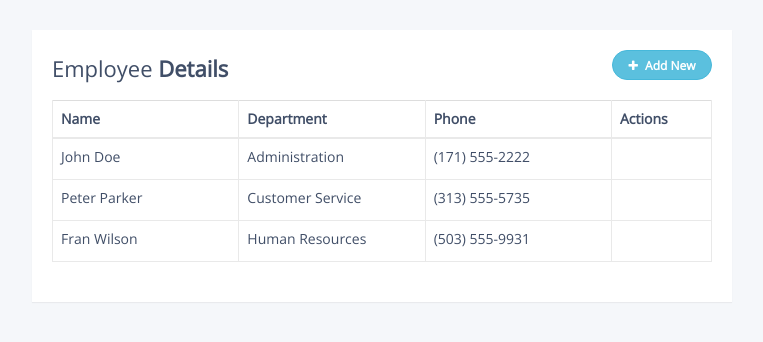
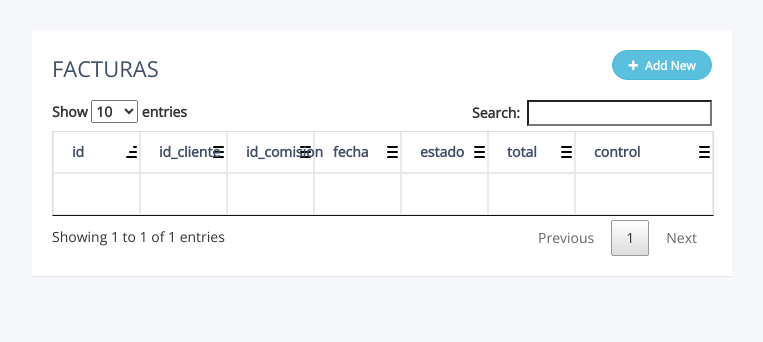
Before and after one commit to melquizedecm/tallerSoftware, a PHP site: page /Views/facturas/index.php in a window 1280 px wide. Shown: the top 342 px of the page, without its empty margins (258-1021 px from the left). Run offline with PHP 8.4, Linux system fonts and the light colour scheme; some libraries are stand-ins or nearby versions.

Commit message:
archivo de vista de facturas

```diff
--- a/Views/facturas/index.php
+++ b/Views/facturas/index.php
@@ -17,8 +17,11 @@
 <link rel="stylesheet" href="https://fonts.googleapis.com/icon?family=Material+Icons">
 <link rel="stylesheet" href="https://maxcdn.bootstrapcdn.com/font-awesome/4.7.0/css/font-awesome.min.css">
 <link rel="stylesheet" href="https://maxcdn.bootstrapcdn.com/bootstrap/3.3.7/css/bootstrap.min.css">
+<link rel="stylesheet" href="https://cdn.datatables.net/1.10.19/css/jquery.dataTables.min.css">
+<script src="https://code.jquery.com/jquery-3.3.1.js"></script>
 <script src="https://ajax.googleapis.com/ajax/libs/jquery/1.12.4/jquery.min.js"></script>
 <script src="https://maxcdn.bootstrapcdn.com/bootstrap/3.3.7/js/bootstrap.min.js"></script>
+<script src="https://cdn.datatables.net/1.10.19/js/jquery.dataTables.min.js"></script>
 <style type="text/css">
     body {
         color: #404E67;
@@ -106,6 +109,8 @@
 </style>
 <script type="text/javascript">
 $(document).ready(function(){
+    $('#tablaFactura').DataTable();
+
 	$('[data-toggle="tooltip"]').tooltip();
 	var actions = $("table td:last-child").html();
 	// Append table with add row form on add new button click
@@ -113,9 +118,13 @@ $(document).ready(function(){
 		$(this).attr("disabled", "disabled");
 		var index = $("table tbody tr:last-child").index();
         var row = '<tr>' +
-            '<td><input type="text" class="form-control" name="name" id="name"></td>' +
-            '<td><input type="text" class="form-control" name="department" id="department"></td>' +
-            '<td><input type="text" class="form-control" name="phone" id="phone"></td>' +
+            '<td><input type="text" class="form-control" name="id" id="id"></td>' +
+            '<td><input type="text" class="form-control" name="id_cliente" id="id_cliente"></td>' +
+            '<td><input type="text" class="form-control" name="id_comision" id="id_comision"></td>' +
+            '<td><input type="text" class="form-control" name="fecha" id="estado"></td>' +
+            '<td><input type="text" class="form-control" name="estado" id="estado"></td>' +
+            '<td><input type="text" class="form-control" name="total" id="total"></td>' +
+
 			'<td>' + actions + '</td>' +
         '</tr>';
     	$("table").append(row);
@@ -164,46 +173,32 @@ $(document).ready(function(){
         <div class="table-wrapper">
             <div class="table-title">
                 <div class="row">
-                    <div class="col-sm-8"><h2>Employee <b>Details</b></h2></div>
+                    <div class="col-sm-8"><h2>FACTURAS </h2></div>
                     <div class="col-sm-4">
                         <button type="button" class="btn btn-info add-new"><i class="fa fa-plus"></i> Add New</button>
                     </div>
                 </div>
             </div>
-            <table class="table table-bordered">
+            <table class="table table-bordered" id="tablaFactura">
                 <thead>
                     <tr>
-                        <th>Name</th>
-                        <th>Department</th>
-                        <th>Phone</th>
-                        <th>Actions</th>
+                        <th>id</th>
+                        <th>id_cliente</th>
+                        <th>id_comision</th>
+                        <th>fecha</th>
+                        <th>estado</th>
+                        <th>total</th>
+                        <th>control</th>
                     </tr>
                 </thead>
                 <tbody>
                     <tr>
-                        <td>John Doe</td>
-                        <td>Administration</td>
-                        <td>(171) 555-2222</td>
-                        <td>
-							<a class="add" title="Add" data-toggle="tooltip"><i class="material-icons">&#xE03B;</i></a>
-                            <a class="edit" title="Edit" data-toggle="tooltip"><i class="material-icons">&#xE254;</i></a>
-                            <a class="delete" title="Delete" data-toggle="tooltip"><i class="material-icons">&#xE872;</i></a>
-                        </td>
-                    </tr>
-                    <tr>
-                        <td>Peter Parker</td>
-                        <td>Customer Service</td>
-                        <td>(313) 555-5735</td>
-                        <td>
-							<a class="add" title="Add" data-toggle="tooltip"><i class="material-icons">&#xE03B;</i></a>
-                            <a class="edit" title="Edit" data-toggle="tooltip"><i class="material-icons">&#xE254;</i></a>
-                            <a class="delete" title="Delete" data-toggle="tooltip"><i class="material-icons">&#xE872;</i></a>
-                        </td>
-                    </tr>
-                    <tr>
-                        <td>Fran Wilson</td>
-                        <td>Human Resources</td>
-                        <td>(503) 555-9931</td>
+                        <td></td>
+                        <td></td>
+                        <td></td>
+                        <td></td>
+                        <td></td>
+                        <td></td>
                         <td>
 							<a class="add" title="Add" data-toggle="tooltip"><i class="material-icons">&#xE03B;</i></a>
                             <a class="edit" title="Edit" data-toggle="tooltip"><i class="material-icons">&#xE254;</i></a>
```
